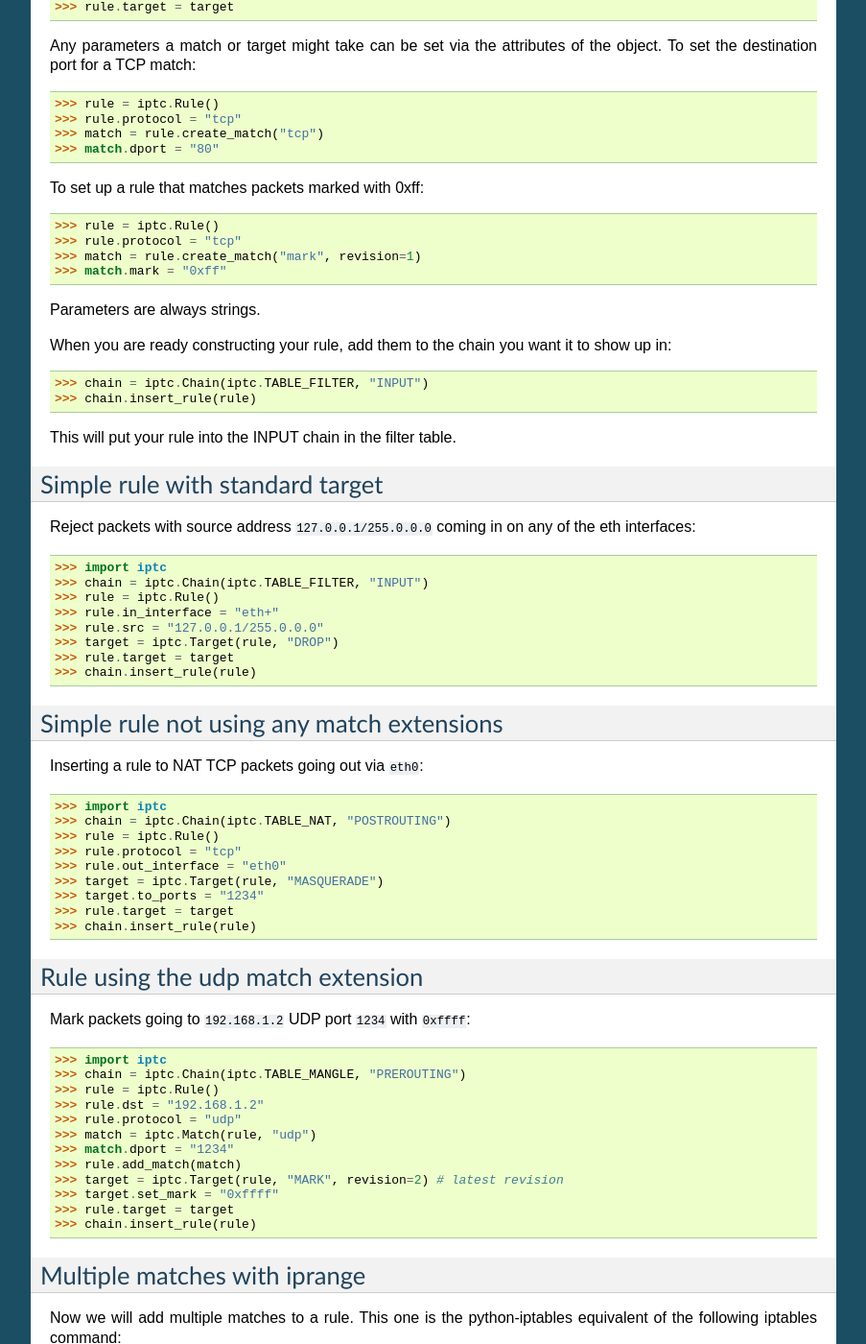
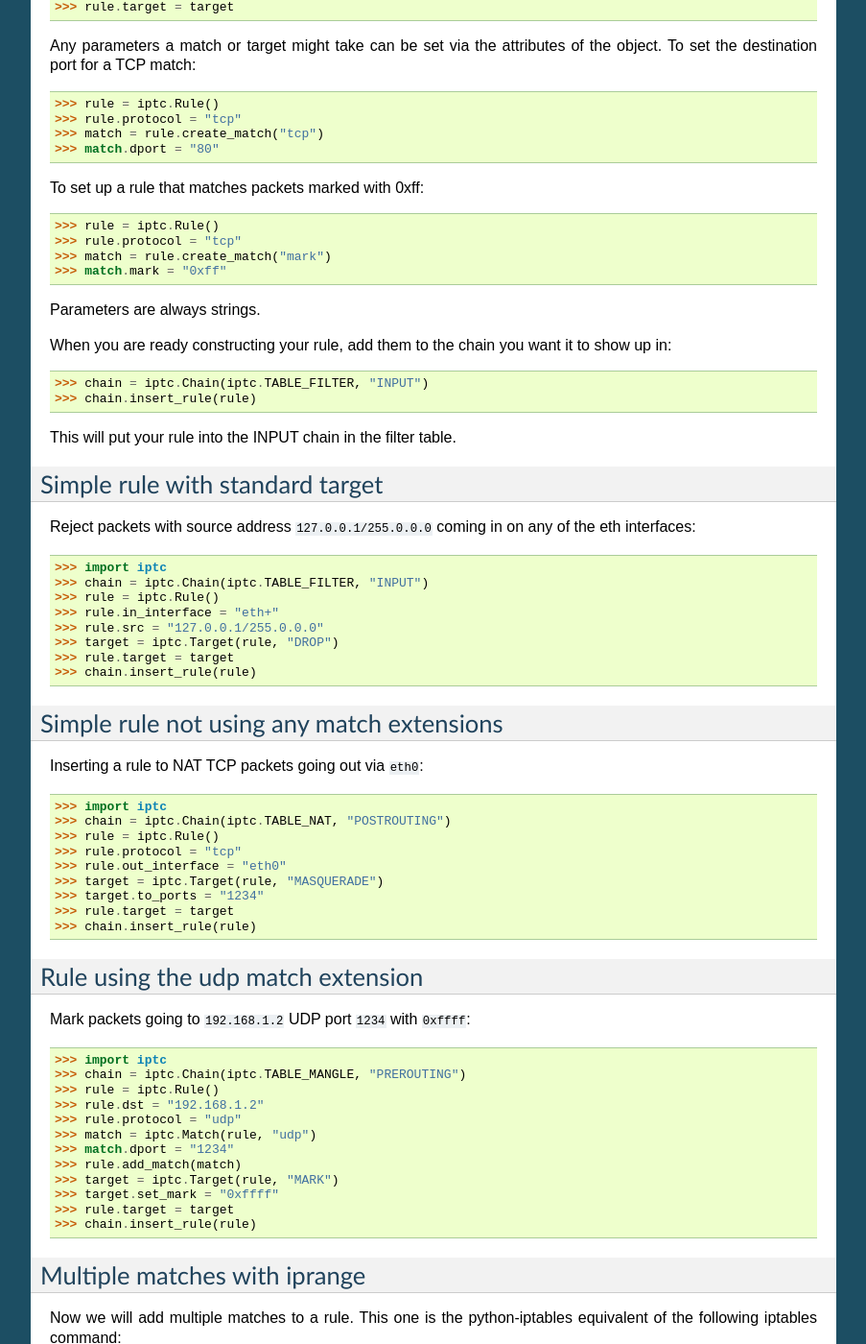
Before and after one commit to ldx/python-iptables, a Sphinx documentation site: the page built from doc/examples.rst, in a window 1280 px wide and 1400 px high, scrolled down 670 px. Shown: the whole window at 96% size, without its empty margins (198-1101 px from the left). Built offline with Sphinx 7.4.7, drawn with Linux system fonts in a browser that asks for light colours.

Commit message:
Don't use revision in examples.

```diff
--- a/doc/examples.rst
+++ b/doc/examples.rst
@@ -49,7 +49,7 @@ To set up a rule that matches packets marked with 0xff:
 
     >>> rule = iptc.Rule()
     >>> rule.protocol = "tcp"
-    >>> match = rule.create_match("mark", revision=1)
+    >>> match = rule.create_match("mark")
     >>> match.mark = "0xff"
 
 Parameters are always strings.
@@ -105,7 +105,7 @@ Mark packets going to ``192.168.1.2`` UDP port ``1234`` with ``0xffff``:
     >>> match = iptc.Match(rule, "udp")
     >>> match.dport = "1234"
     >>> rule.add_match(match)
-    >>> target = iptc.Target(rule, "MARK", revision=2) # latest revision
+    >>> target = iptc.Target(rule, "MARK")
     >>> target.set_mark = "0xffff"
     >>> rule.target = target
     >>> chain.insert_rule(rule)
@@ -124,7 +124,7 @@ equivalent of the following iptables command:
     >>> match = iptc.Match(rule, "tcp")
     >>> match.dport = "22"
     >>> rule.add_match(match)
-    >>> match = iptc.Match(rule, "iprange", revision=1)
+    >>> match = iptc.Match(rule, "iprange")
     >>> match.src_range = "192.168.1.100-192.168.1.200"
     >>> match.dst_range = "172.22.33.106"
     >>> rule.add_match(match)
```
